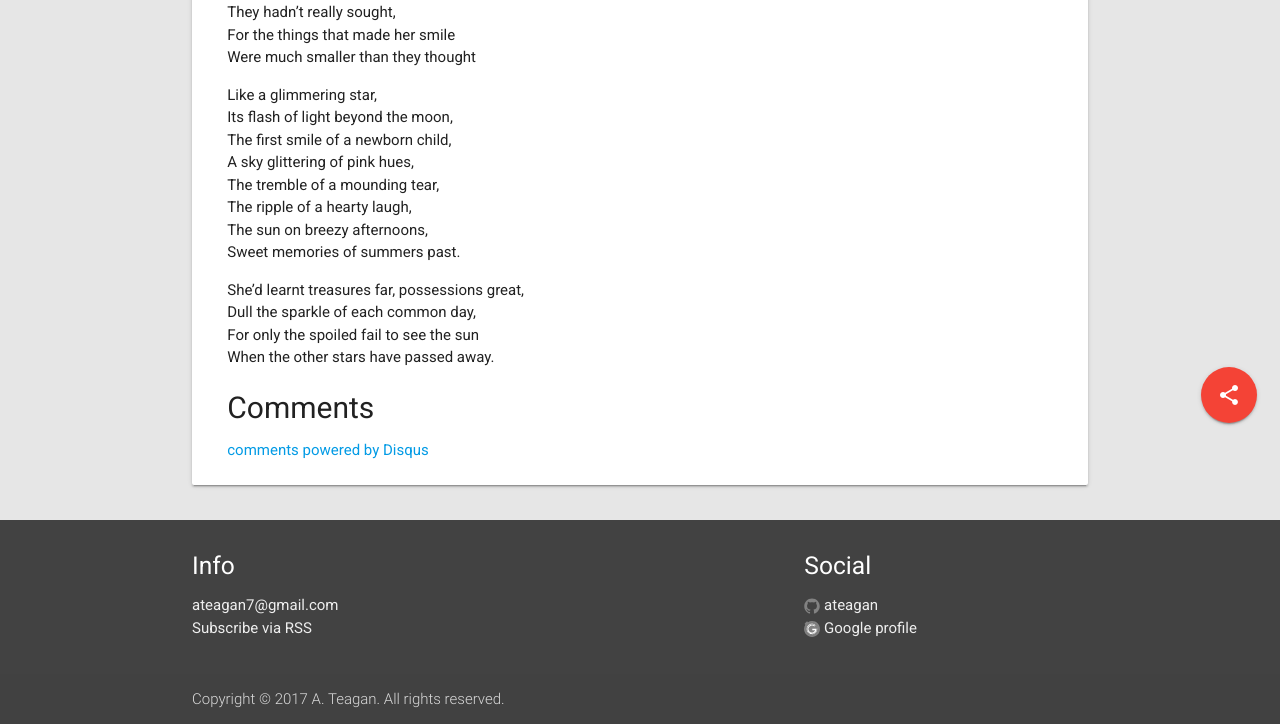
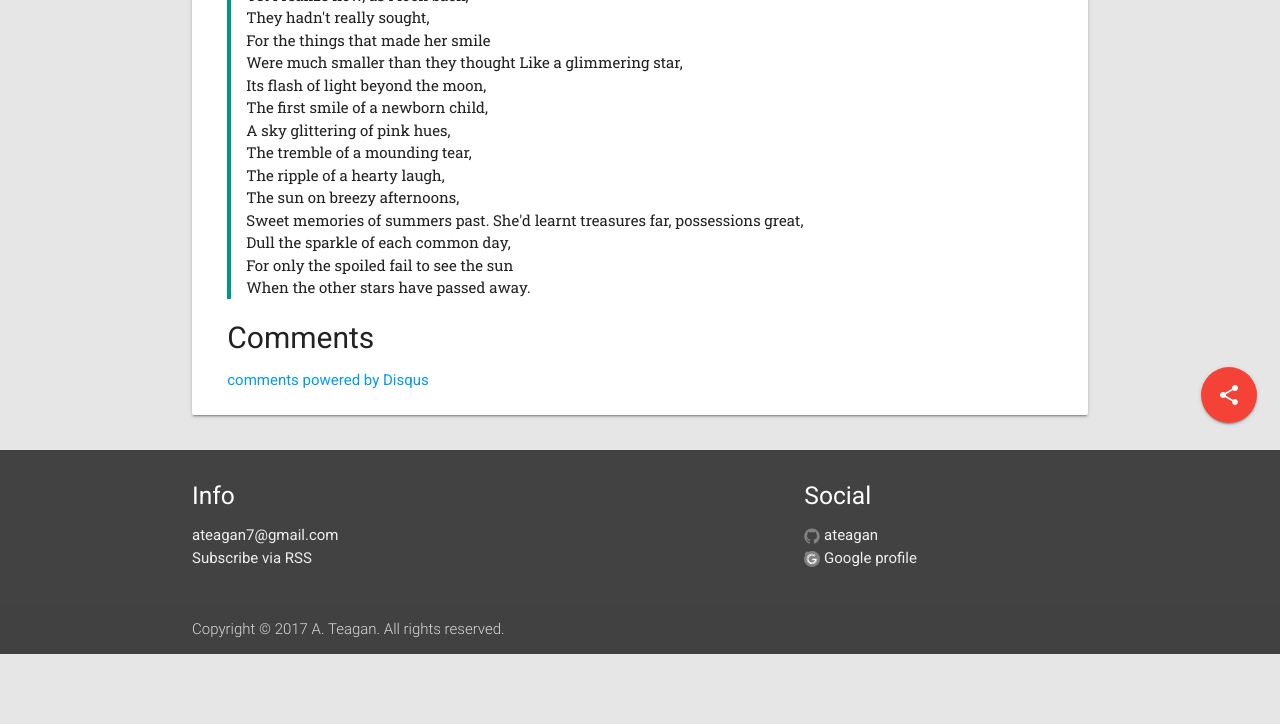
Before and after one commit to ateagan/ateagan.github.io, a Jekyll site: the page built from _posts/2016-12-29-the-sun-is-too-a-star.markdown, in a window 1280 px wide, cut to the strip 454-1178 px from the top of the page. Built offline with Jekyll 4.4.1, drawn with Linux system fonts in a browser that asks for light colours; nearby versions of some CDN libraries; some web fonts are replaced; comment, search, counter and statistics services are not loaded; after the commit the page ends 1108 px from its top, so only the background shows below that.

Commit message:
Added poem

```diff
--- a/_posts/2016-12-29-the-sun-is-too-a-star.markdown
+++ b/_posts/2016-12-29-the-sun-is-too-a-star.markdown
@@ -12,25 +12,27 @@ I'm so excited to join this community in which people all over,
 through the power of the web, can record and publish their interests for others
 to share; in other words, I'm happy to join the blogging community!
 
-Some believed her dull,
-If right I do recall,
-They said that she was hard to please,
-Unmoved by pleasure’s thrall.
-Yet I realize now, as I look back,
-They hadn't really sought,
-For the things that made her smile
+<blockquote>
+Some believed her dull,<br>
+If right I do recall,<br>
+They said that she was hard to please,<br>
+Unmoved by pleasure’s thrall.<br>
+Yet I realize now, as I look back,<br>
+They hadn't really sought,<br>
+For the things that made her smile<br>
 Were much smaller than they thought
 
-Like a glimmering star,
-Its flash of light beyond the moon,
-The first smile of a newborn child,
-A sky glittering of pink hues,
-The tremble of a mounding tear,
-The ripple of a hearty laugh,
-The sun on breezy afternoons,
+Like a glimmering star,<br>
+Its flash of light beyond the moon,<br>
+The first smile of a newborn child,<br>
+A sky glittering of pink hues,<br>
+The tremble of a mounding tear,<br>
+The ripple of a hearty laugh,<br>
+The sun on breezy afternoons,<br>
 Sweet memories of summers past.
 
-She'd learnt treasures far, possessions great,
-Dull the sparkle of each common day,
-For only the spoiled fail to see the sun
+She'd learnt treasures far, possessions great,<br>
+Dull the sparkle of each common day,<br>
+For only the spoiled fail to see the sun<br>
 When the other stars have passed away.
+</blockquote>
```
